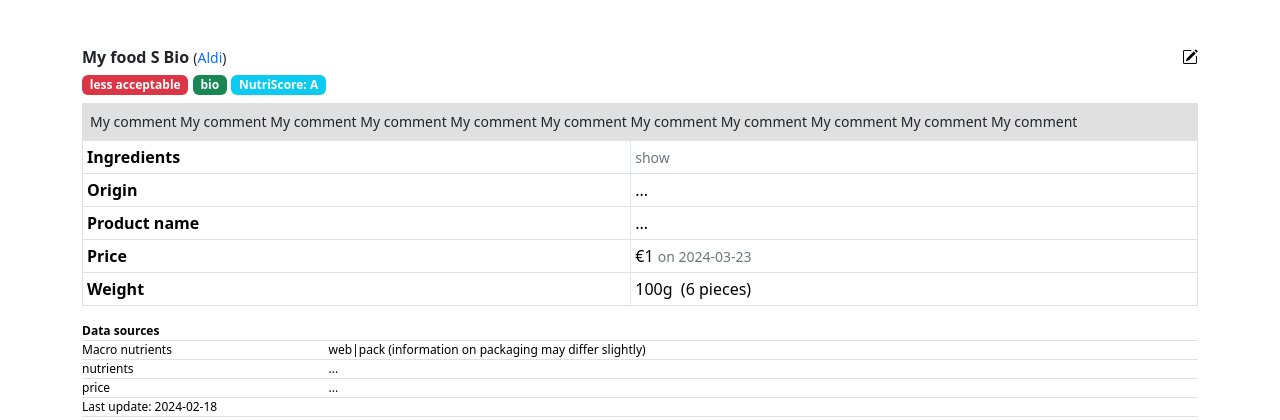
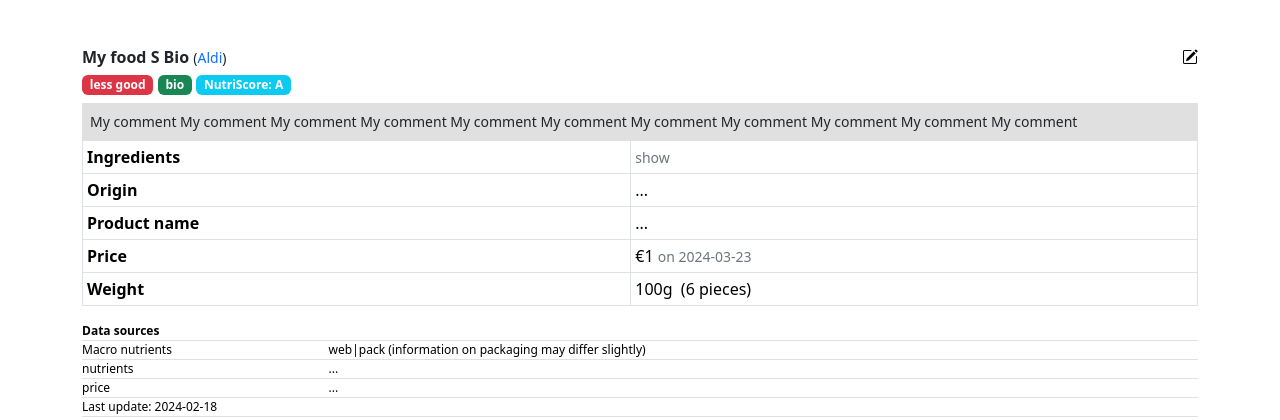
Before and after one commit to walter-a-jablonowski/simple-nutrition-counter, a PHP site: page /view/tabs/edit/food_info_design.php in a window 1280 px wide. Shown: the top 420 px of the page. Run offline with PHP 8.4, Linux system fonts and the light colour scheme.

Commit message:
Shorten texts

```diff
--- a/src/view/tabs/edit/food_info_design.php
+++ b/src/view/tabs/edit/food_info_design.php
@@ -102,7 +102,7 @@
     if( ! empty($data['acceptable'])):
 
       $color = $data['acceptable'] == 'less' ? 'danger' : 'warning';
-      $text  = $data['acceptable'] == 'less' ? 'less acceptable' : 'acceptable occasionally';
+      $text  = $data['acceptable'] == 'less' ? 'less good' : 'occasionally';
     ?>
       <span class="badge bg-<?= $color ?>"><?= $text ?></span>
     <?php endif; ?>
```
